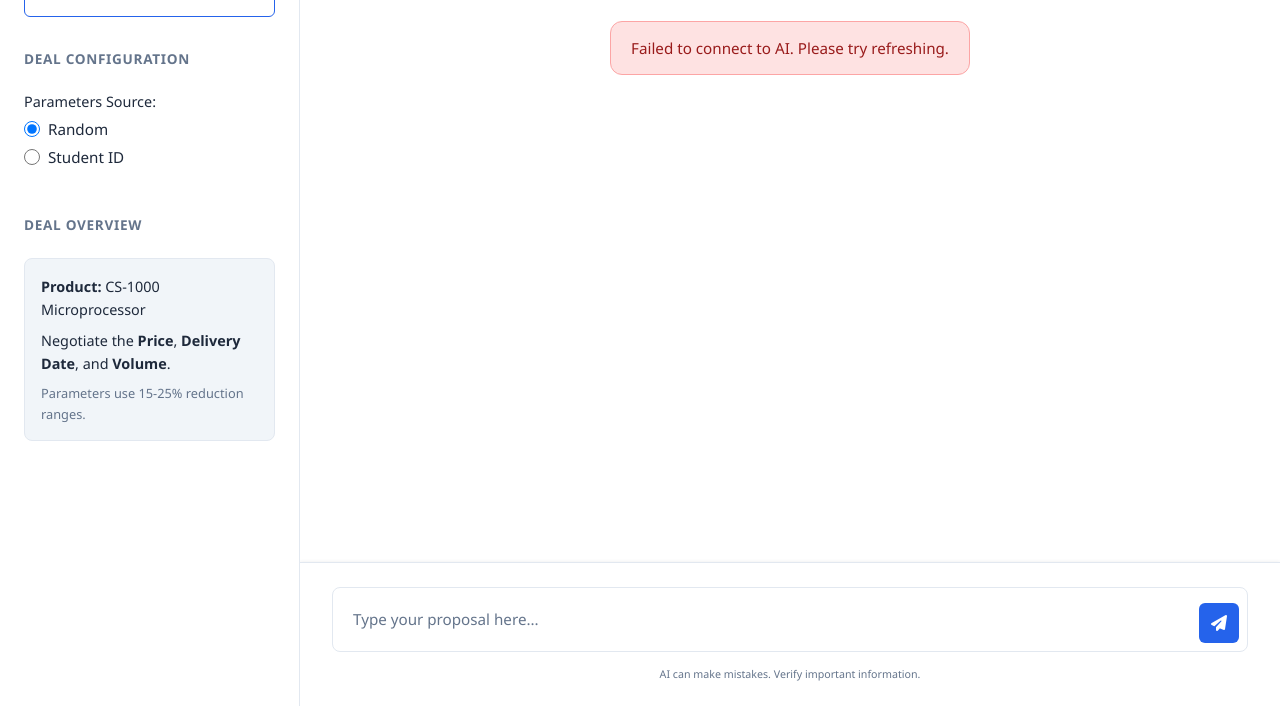
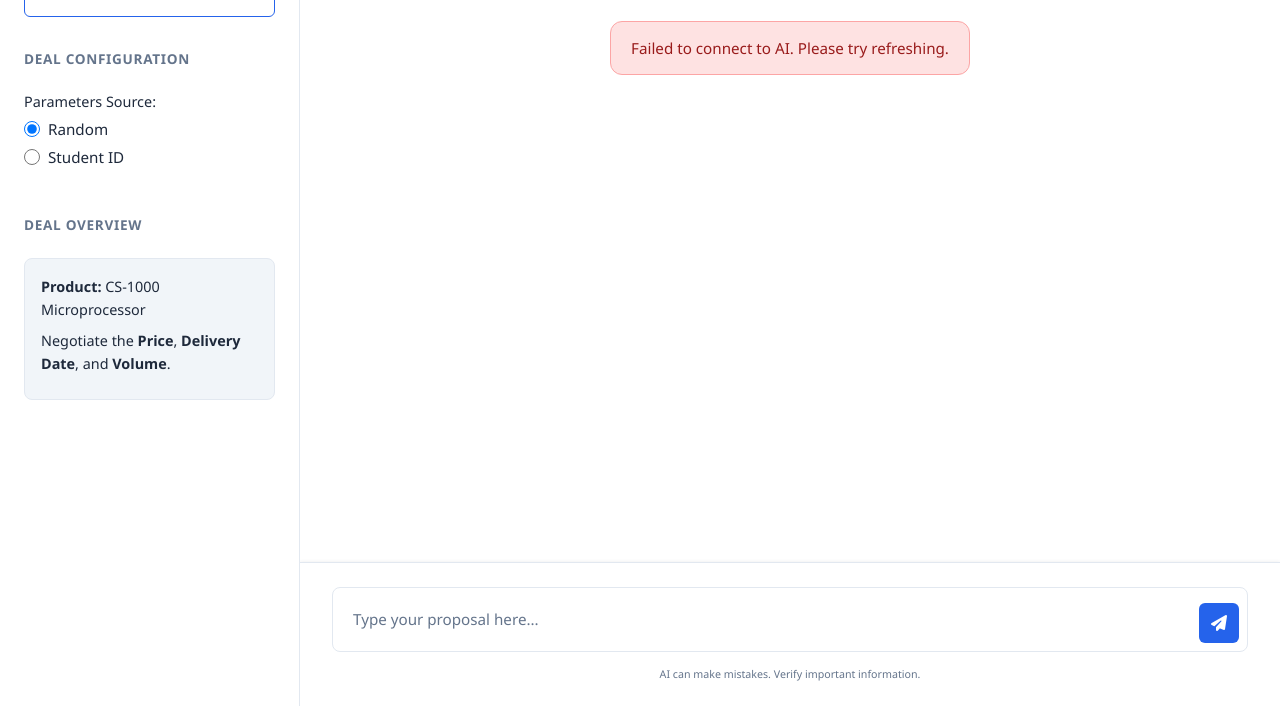
Before and after one commit to TheJegede/Negotiator, a plain HTML site: page frontend/index.html in a window 1280 px wide. Shown: the part 94-800 px from the top of the page. Drawn offline with Linux system fonts and the light colour scheme; no server answers.

```diff
--- a/frontend/index.html
+++ b/frontend/index.html
@@ -38,7 +38,6 @@
                 <div class="info-card">
                     <p><strong>Product:</strong> CS-1000 Microprocessor</p>
                     <p>Negotiate the <strong>Price</strong>, <strong>Delivery Date</strong>, and <strong>Volume</strong>.</p>
-                    <small>Parameters use 15-25% reduction ranges.</small>
                 </div>
             </div>
 
```
